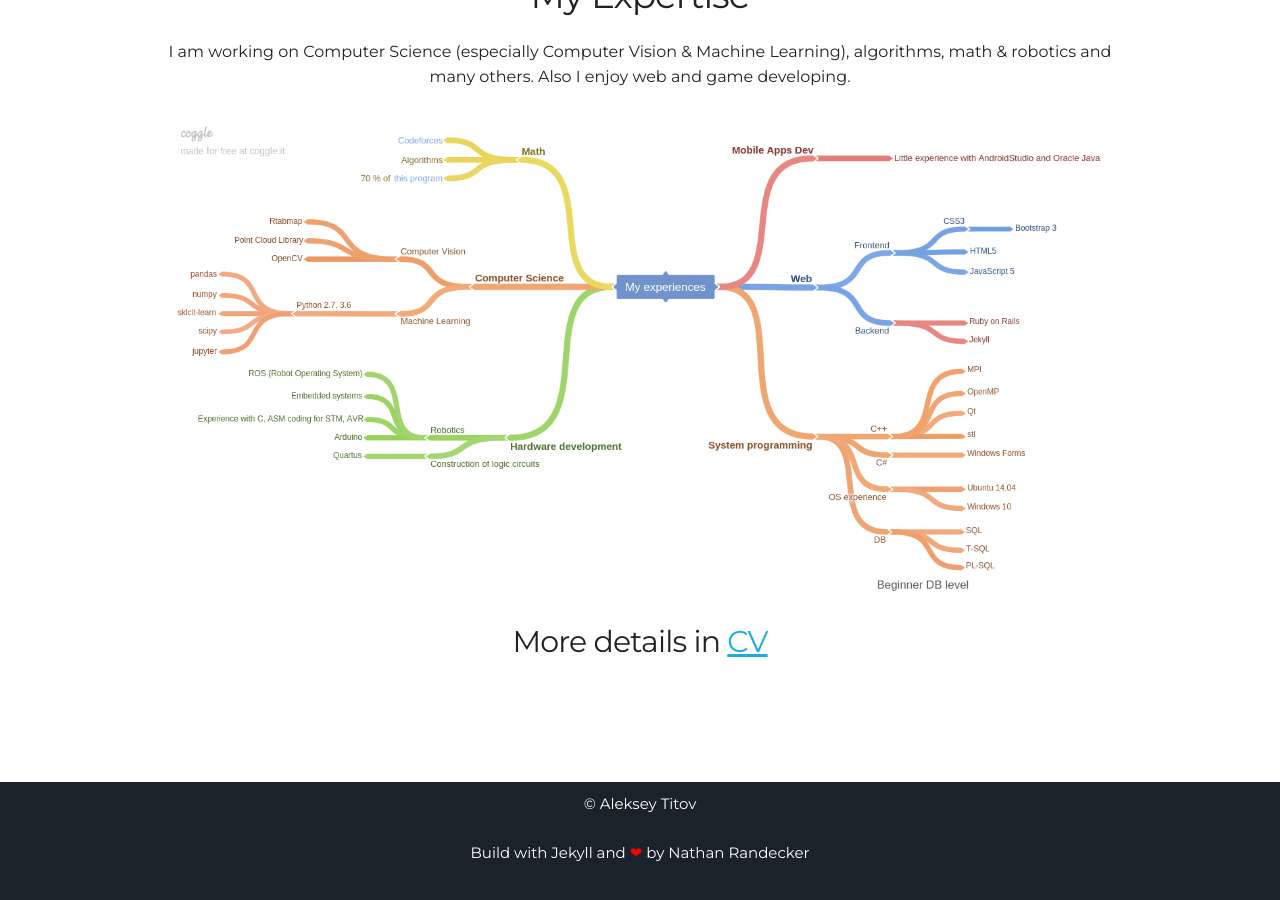
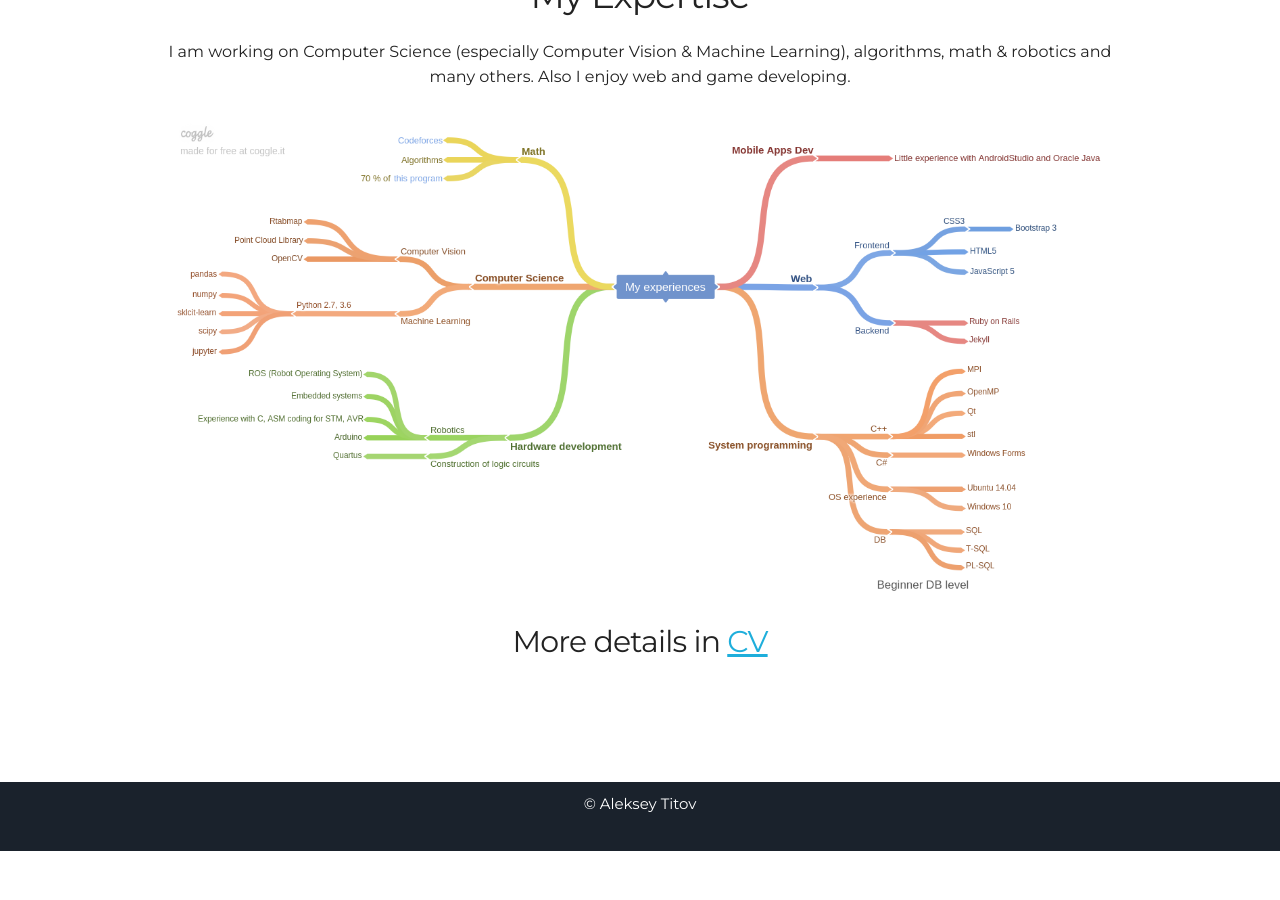
Before and after one commit to LetsPlayNow/LetsPlayNow.github.io, a Jekyll site: the page built from index.html, in a window 1280 px wide and 900 px high, scrolled down 945 px. Built offline with Jekyll 4.4.1, drawn with Linux system fonts in a browser that asks for light colours; after the commit the page ends 1796 px from its top, so only the background shows below that.

Commit message:
Small fix for footer.

```diff
--- a/_includes/footer.html
+++ b/_includes/footer.html
@@ -1,6 +1,6 @@
 <footer class="footer">
     <p>&copy; {{site.username}}</p>
-    <p>Build with Jekyll and <span class="love">❤</span> by <a href="https://nrandecker.github.io">Nathan Randecker</a></p>
+    <!--<p>Build with Jekyll and <span class="love">❤</span> by <a href="https://nrandecker.github.io">Nathan Randecker</a></p>-->
 </footer>
 <script src="//cdn.jsdelivr.net/particles.js/2.0.0/particles.min.js"></script>
 <script src="{{ "/assets/js/sweet-scroll.min.js" | prepend: site.baseurl }}"></script>
```
